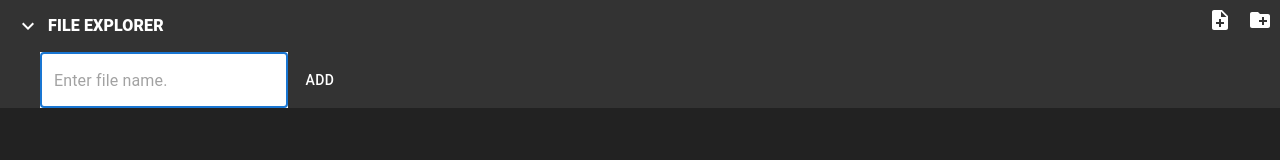
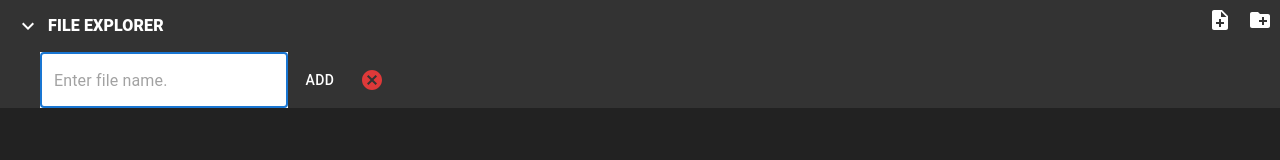
Before and after one commit to vani-compro/better-file-explorer, a React (Create React App) app: page / in a window 1280 px wide. Both pictures are taken after a click on the button 1220 px from the left and 20 px from the top of the page. Shown: the top 160 px of the page. Built offline with nearby package versions, Linux system fonts and the light colour scheme.

Commit message:
cancel button clicked

```diff
--- a/src/components/InputForm.js
+++ b/src/components/InputForm.js
@@ -1,7 +1,8 @@
-import { Button, TextField, Tooltip } from "@mui/material";
+import { Button, IconButton, TextField, Tooltip } from "@mui/material";
 import { useState, useEffect, useRef } from "react";
 import styled, { css } from "styled-components";
 import './../App.css';
+import CancelIcon from '@mui/icons-material/Cancel';
 
 const WhiteTextField = styled(TextField)`
   background-color: #fff;
@@ -30,8 +31,12 @@ const WhiteButton = styled(Button)`
 const FlexForm = styled.form`
   display: flex;
 `
-export default function InputForm(props){
-  // console.log(props.fileStructure);
+const WhiteIconButton = styled(IconButton)`
+  color: #DE3939 !important;
+`
+
+export default function InputForm(props){ // setFormVisible, type, fileStructure, setFileStructure, currentFolder/
+
   const [inputName, setInputName] = useState('');
   const [validated, setValidated] = useState(true);
   const [failingValidation, setFailingValidation] = useState('Please enter the correct name.');
@@ -117,16 +122,19 @@ export default function InputForm(props){
     if(validations()){
       props.setFormVisible(false);
       let newEntry;
+      let classNumber = Math.ceil(Math.random()*10000);
       if(props.type === 'file'){
         newEntry = {
           name: `${inputName}`,
           type: 'file',
+          number: classNumber
         }
       }else{
         newEntry = {
           name: `${inputName}`,
           type: 'folder',
-          children: []
+          children: [],
+          number: classNumber
         }
       }
       let found=false;
@@ -162,6 +170,9 @@ export default function InputForm(props){
   const handleChange = (e) => {
     setInputName(e.target.value);
   }
+  const cancelBtnclicked = () => {
+    props.setFormVisible(false);
+  }
   return (
     <li>
       <FlexForm onSubmit={(e)=>formSubmitted(e)}>
@@ -170,6 +181,7 @@ export default function InputForm(props){
           ></WhiteTextField>
         </Tooltip>
         <WhiteButton type="submit">Add</WhiteButton>
+        <WhiteIconButton onClick={cancelBtnclicked} ><CancelIcon/></WhiteIconButton>
       </FlexForm>
     </li>
   )
```
